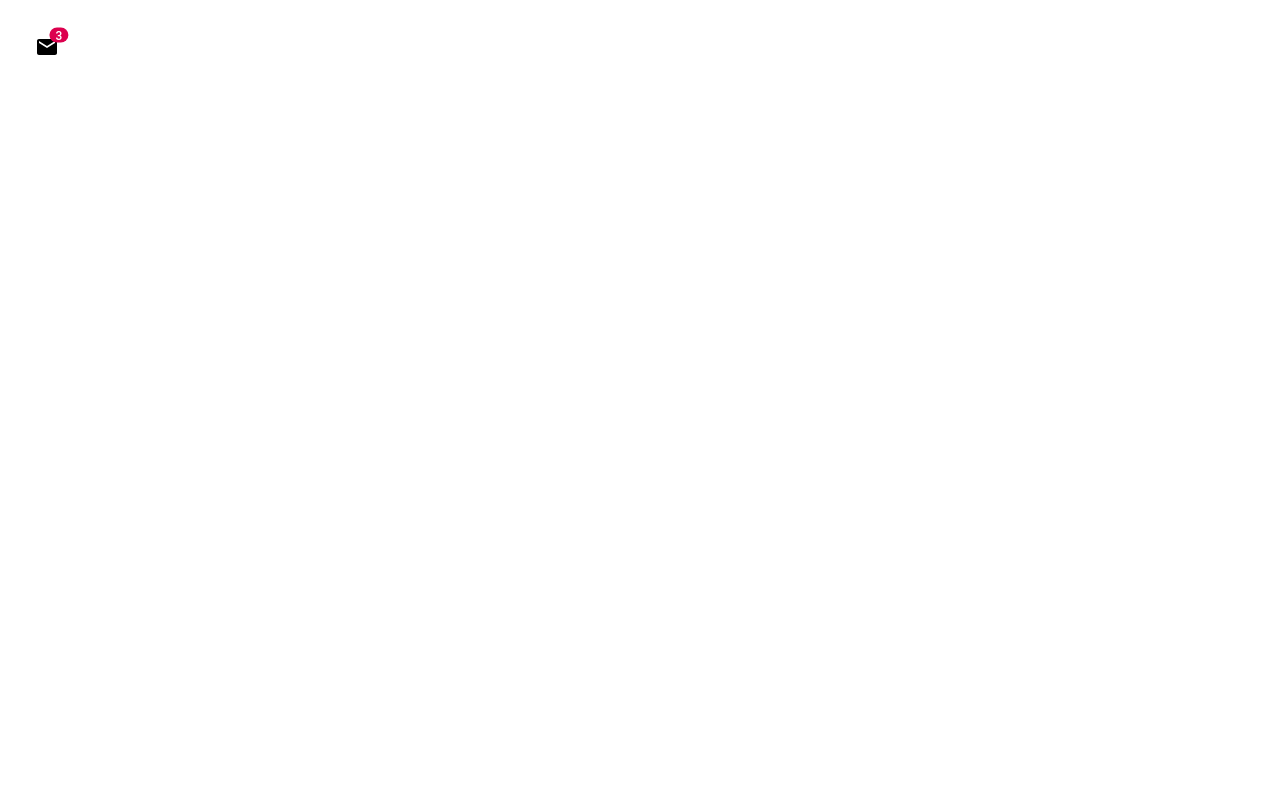
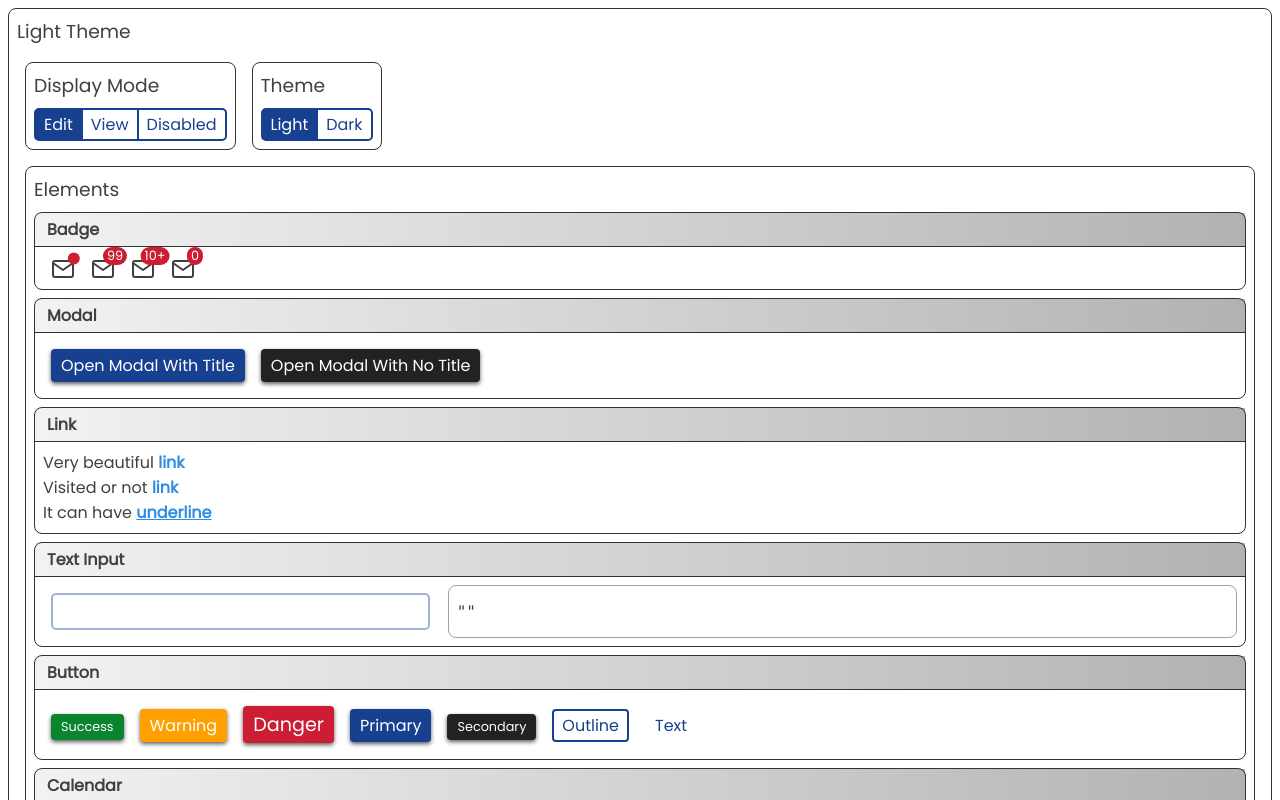
Before and after one commit to quocanhbk/ttg-react-component, a React (Create React App) app: page / in a window 1280 px wide. Shown: the top 800 px of the page. Built offline with nearby package versions, Linux system fonts and the light colour scheme.

Commit message:
add Badge

```diff
--- a/src/App.js
+++ b/src/App.js
@@ -5,7 +5,7 @@ import {useEffect} from 'react'
 function App() {
 
   return (
-    <Dat/>
+    <Quanh/>
   )
 }
 
--- a/src/Dat.js
+++ b/src/Dat.js
@@ -1,13 +1,13 @@
 import React from 'react'
 import Search from './components/Dropdown/Search'
 import AccordionComponent from './components/Accordioncomponent'
-import Badge from './components/Badge/Badge'
-
+import Badge from './components/elements/Badge'
+import IcoMail from './components/icons/IcoMail'
 const data = ['banana','mango','apple','fruits']
 export default function Dat() {
     return (
-        <>
-          <Badge value="3"/>
-        </>
+        <div style={{padding: "24px"}}>
+          <Badge icon={<IcoMail/>} value={3} max={9}/>
+        </div>
     )
 }
--- a/src/Quanh.js
+++ b/src/Quanh.js
@@ -1,11 +1,12 @@
 import {ThemeProvider} from 'styled-components'
 import Container from './components/Container'
-import {Button, ButtonGroup, Checkbox, CheckboxGroup, Radio, RadioGroup, Slider, SimpleInput, Toggle, ToggleGroup, Link, Modal} from './components/elements'
+import {Button, ButtonGroup, Checkbox, CheckboxGroup, Radio, RadioGroup, Slider, SimpleInput, Toggle, ToggleGroup, Link, Modal, Badge} from './components/elements'
 import theme from './utils/theme'
 import {useState, useEffect} from 'react'
 import Box from './components/Box'
 import Code from './components/Code'
 import Calendar from './components/Calendar'
+import IcoMail from './components/icons/IcoMail'
 function Quanh() {
   useEffect(() => {
     document.title = "Theme: " + theme[myTheme].name
@@ -47,6 +48,12 @@ function Quanh() {
           <br/>
 
           <Container headline={"Elements"} fullWidth>
+            <Box headline="Badge" block>
+              <Badge demo icon={<IcoMail/>} value={1} max={10} dot/>
+              <Badge demo icon={<IcoMail/>} value={99} max={999}/>
+              <Badge demo icon={<IcoMail/>} value={50} max={10}/>
+              <Badge demo icon={<IcoMail/>} value={0} max={10} showZero/>
+            </Box>
             <Box headline="Modal" block>
               <Modal visible={modalState} onClickOutside={() => setModalState(false)} title="Great Title">
                 {text}
--- a/src/components/Badge/Badge.js
+++ /dev/null
@@ -1,56 +0,0 @@
-import styled from 'styled-components'
-const SpanParent = styled.span`
-    display: inline-flex;
-    position: relative;
-    flex-shrink: 0;
-    vertical-align: middle;
-    margin: 35px;
-`;
-const Svg = styled.svg`
-    fill: currentColor;
-    width: 1em;
-    height: 1em;
-    display: inline-block;
-    font-size: 1.5rem;
-    transition: fill 200ms cubic-bezier(0.4, 0, 0.2, 1) 0ms;
-    flex-shrink: 0;
-    user-select: none;
-`
-const Amout = styled.span`
-    height: 15px;
-    display: flex;
-    padding: 0 6px;
-    z-index: 1;
-    position: absolute;
-    flex-wrap: wrap;
-    font-size: 0.75rem;
-    min-width: 15px;
-    box-sizing: border-box;
-    transition: transform 225ms cubic-bezier(0.4, 0, 0.2, 1) 0ms;
-    align-items: center;
-    font-family: "Roboto", "Helvetica", "Arial", sans-serif;
-    font-weight: 500;
-    line-height: 1;
-    align-content: center;
-    border-radius: 10px;
-    flex-direction: row;
-    justify-content: center;
-    color: #fff;
-    background-color: rgb(220, 0, 78);
-    top: 0;
-    right: 0;
-    transform: scale(1) translate(50%, -50%);
-    transform-origin: 100% 0%;
-
-`;
-const Badge = (props) => {
-    return (
-        <>
-            <SpanParent>
-                <Svg class="MuiSvgIcon-root" focusable="false" viewBox="0 0 24 24" aria-hidden="true"><path d="M20 4H4c-1.1 0-1.99.9-1.99 2L2 18c0 1.1.9 2 2 2h16c1.1 0 2-.9 2-2V6c0-1.1-.9-2-2-2zm0 4l-8 5-8-5V6l8 5 8-5v2z"></path></Svg>
-                <Amout class="MuiBadge-badge MuiBadge-anchorOriginTopRightRectangle MuiBadge-colorSecondary">{props.value}</Amout>
-            </SpanParent>
-        </>
-    )
-}
-export default Badge
--- a/src/components/Box.js
+++ b/src/components/Box.js
@@ -9,7 +9,7 @@ const StyledBox = styled.div`
     & h4 {
         border-bottom: 1px solid #333;
         padding: 4px 12px;
-        background-color: rgba(0,0,0,0.2);
+        background: linear-gradient(to right, rgba(0,0,0,0.05), rgba(0,0,0,0.3))
     }
     & .grid {
         display: grid;
--- /dev/null
+++ b/src/components/elements/Badge.js
@@ -0,0 +1,65 @@
+import styled from 'styled-components'
+import {useEffect} from 'react'
+import PropTypes from 'prop-types'
+const SpanParent = styled.span`
+    position: relative;
+    margin: ${props => props.demo ? "8px" : "0"};
+`;
+const Amount = styled.span`
+    user-select: none;
+    position: absolute;
+    font-size: ${props => props.theme.textSize.small};
+    border-radius: 10px;
+    color: ${props => props.theme.color.background.primary};
+    background-color: ${props => props.theme.color.fill.danger};
+    top: 0%;
+    left: 100%;
+    padding: 0px 4px;
+    transform: translate(-50%, -50%);
+`;
+const Dot = styled.span`
+    background-color: ${props => props.theme.color.fill.danger};
+    width: 12px;
+    height: 12px;
+    border-radius: 999px;
+    position: absolute;
+    top: 0%;
+    left: 100%;
+    transform: translate(-60%, -30%);
+`;
+const Badge = (props) => {
+    useEffect(() => {
+        if (props.value < 0)
+            throw Error("Value must be greater or equal than zero!")
+        else if (props.max <= 0)
+            throw Error("Max must be greater than zero!")
+    }, [props.max, props.value])
+    const display = () => {
+        return props.value <= props.max ?
+            props.value === 0 ?
+                props.showZero ? "0" : "" : props.value.toString() : props.max.toString() + "+"
+    }
+    return (
+            <SpanParent {...props}>
+                {props.icon}
+                {props.dot ?
+                props.value > 0 ? <Dot/> : "" :
+                <Amount>{display()}</Amount>
+            }
+            </SpanParent>
+    )
+}
+Badge.propTypes = {
+    icon: PropTypes.element.isRequired,
+    value: PropTypes.number,
+    max: PropTypes.number,
+    dot: PropTypes.bool,
+    showZero: PropTypes.bool
+}
+Badge.propTypes = {
+    value: 0,
+    max: 999,
+    dot: false,
+    showZero: false
+}
+export default Badge
--- a/src/components/elements/index.js
+++ b/src/components/elements/index.js
@@ -10,4 +10,5 @@ import Toggle from './Toggle'
 import ToggleGroup from './ToggleGroup'
 import Link from './Link'
 import Modal from './Modal'
-export {Button, ButtonGroup, Radio, RadioGroup, Checkbox, CheckboxGroup, Slider, SimpleInput, Toggle, ToggleGroup, Link, Modal}
+import Badge from './Badge'
+export {Button, ButtonGroup, Radio, RadioGroup, Checkbox, CheckboxGroup, Slider, SimpleInput, Toggle, ToggleGroup, Link, Modal, Badge}
```
Also changed, not shown: 1 other file (tests, documents, lock files or other folders).
